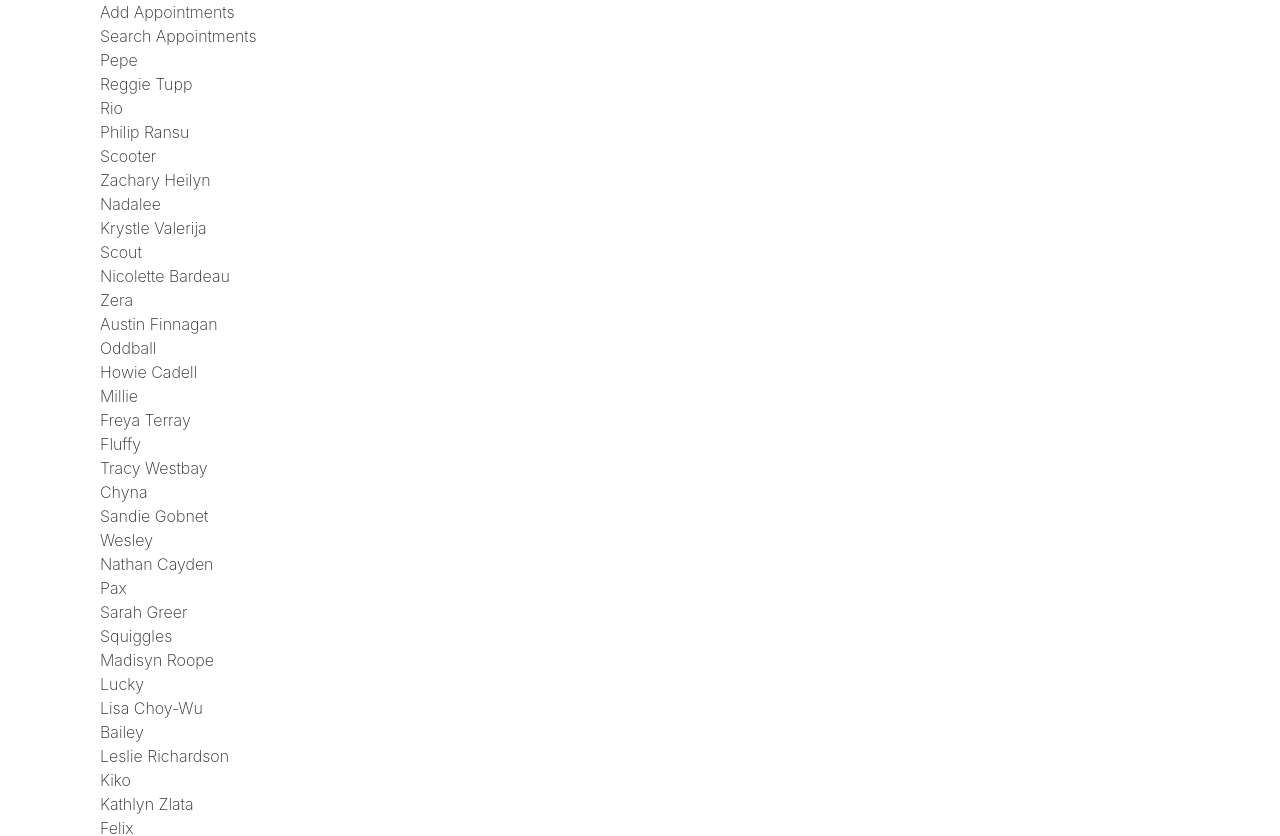
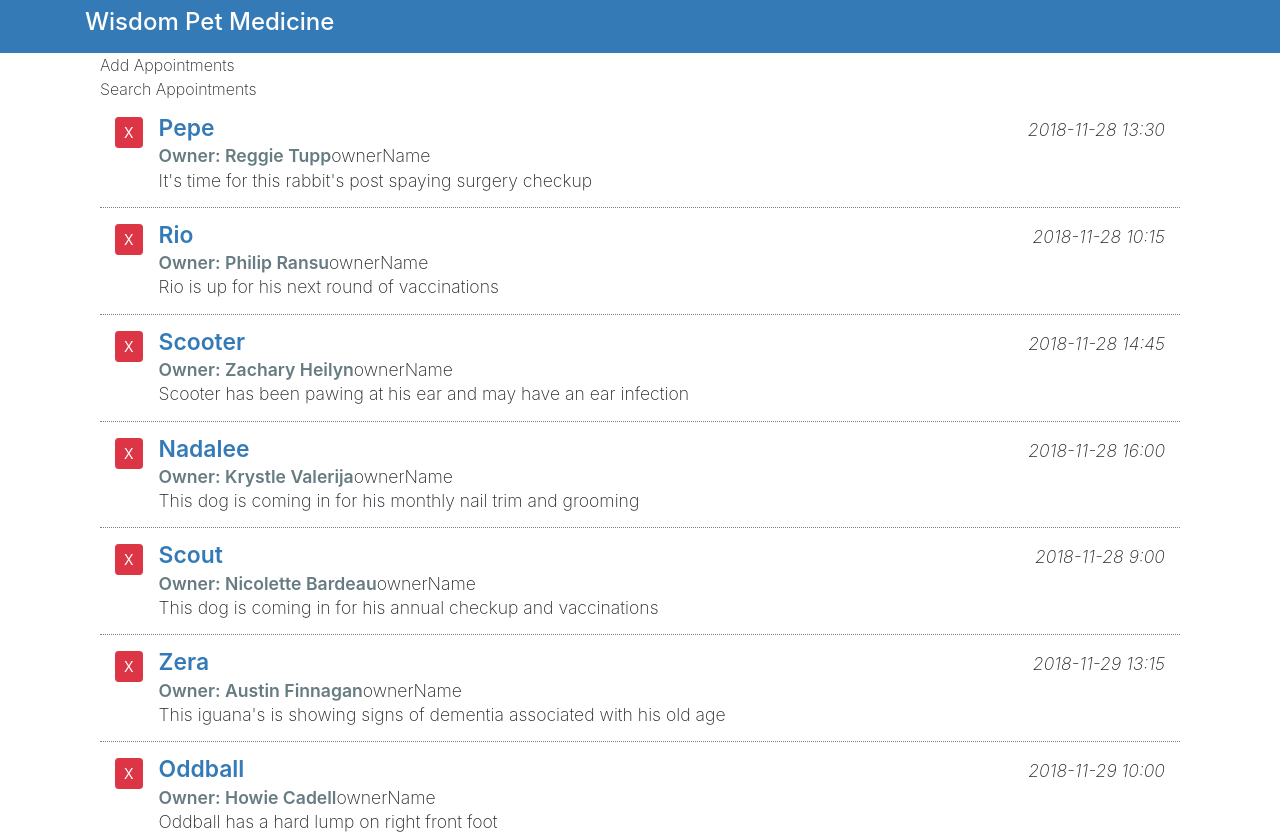
Before and after one commit to Combatd/reactBuildingInterface, a React (Create React App) app: page / in a window 1280 px wide. Shown: the top 836 px of the page. Built offline with nearby package versions, Linux system fonts and the light colour scheme.

Commit message:
Render layout in ListAppointments and add App level styling

```diff
--- a/public/index.html
+++ b/public/index.html
@@ -28,11 +28,12 @@
   </head>
   <body>
     <noscript>You need to enable JavaScript to run this app.</noscript>
-    <div id="root"></div>
-
     <header class="container text-white">
       <h4 class="py-2">Wisdom Pet Medicine</h4>
     </header>
+    <div id="root"></div>
+
+
 
 
 
--- a/src/Components/ListAppointments.js
+++ b/src/Components/ListAppointments.js
@@ -12,7 +12,30 @@
           });
 
         return (
-            <div>{listItems}</div>
+
+            <div className="appointment-list item-list mb-3">
+                { this.props.appointments.map( item => (
+                    <div className="pet-item col media py-3">
+                        <div className="mr-3">
+                            <button className="pet-delete btn btn-sm btn-danger">X</button>
+                        </div>
+
+                        <div className="pet-info media-body">
+                            <div className="pet-head d-flex">
+                            <span className="pet-name">{item.petName}</span>
+                            <span className="apt-date ml-auto">{item.aptDate}</span>
+                            </div>
+
+                            <div className="owner-name">
+                            <span className="label-item">Owner: {item.ownerName}</span>
+                            <span>ownerName</span>
+                            </div>
+                            <div className="apt-notes">{item.aptNotes}</div>
+                        </div>
+                    </div>
+                )) }
+
+        </div>
         );
     }
 }
--- a/src/Styles/App.css
+++ b/src/Styles/App.css
@@ -1,38 +1,45 @@
-.App {
-  text-align: center;
+.add-appointment .card-body {
+  display: none;
 }
 
-.App-logo {
-  height: 40vmin;
-  pointer-events: none;
+.apt-addheading {
+  cursor: pointer;
+  user-select: none;
 }
 
-@media (prefers-reduced-motion: no-preference) {
-  .App-logo {
-    animation: App-logo-spin infinite 20s linear;
-  }
+.appointment-list {
+  font-size: 1.1em;
 }
 
-.App-header {
-  background-color: #282c34;
-  min-height: 100vh;
-  display: flex;
-  flex-direction: column;
-  align-items: center;
-  justify-content: center;
-  font-size: calc(10px + 2vmin);
-  color: white;
+.appointment-list .pet-item {
+  border-bottom: 1px dotted gray;
 }
 
-.App-link {
-  color: #61dafb;
+.appointment-list .pet-item:last-child {
+  border-bottom: none;
 }
 
-@keyframes App-logo-spin {
-  from {
-    transform: rotate(0deg);
-  }
-  to {
-    transform: rotate(360deg);
-  }
+.appointment-list .pet-name {
+  font-weight: 600;
+  color: #337ab7;
+  font-size: 1.3em;
+  line-height: 100%;
 }
+
+.appointment-list .label-item {
+  font-weight: 600;
+  color: #667b82;
+}
+
+.appointment-list .apt-date {
+  font-style: italic;
+}
+
+.appointment-list .apt-notes {
+  line-height: 120%;
+}
+
+.dropdown-item.active,
+.dropdown-item:active {
+  background-color: #a9aeb2;
+}
```
